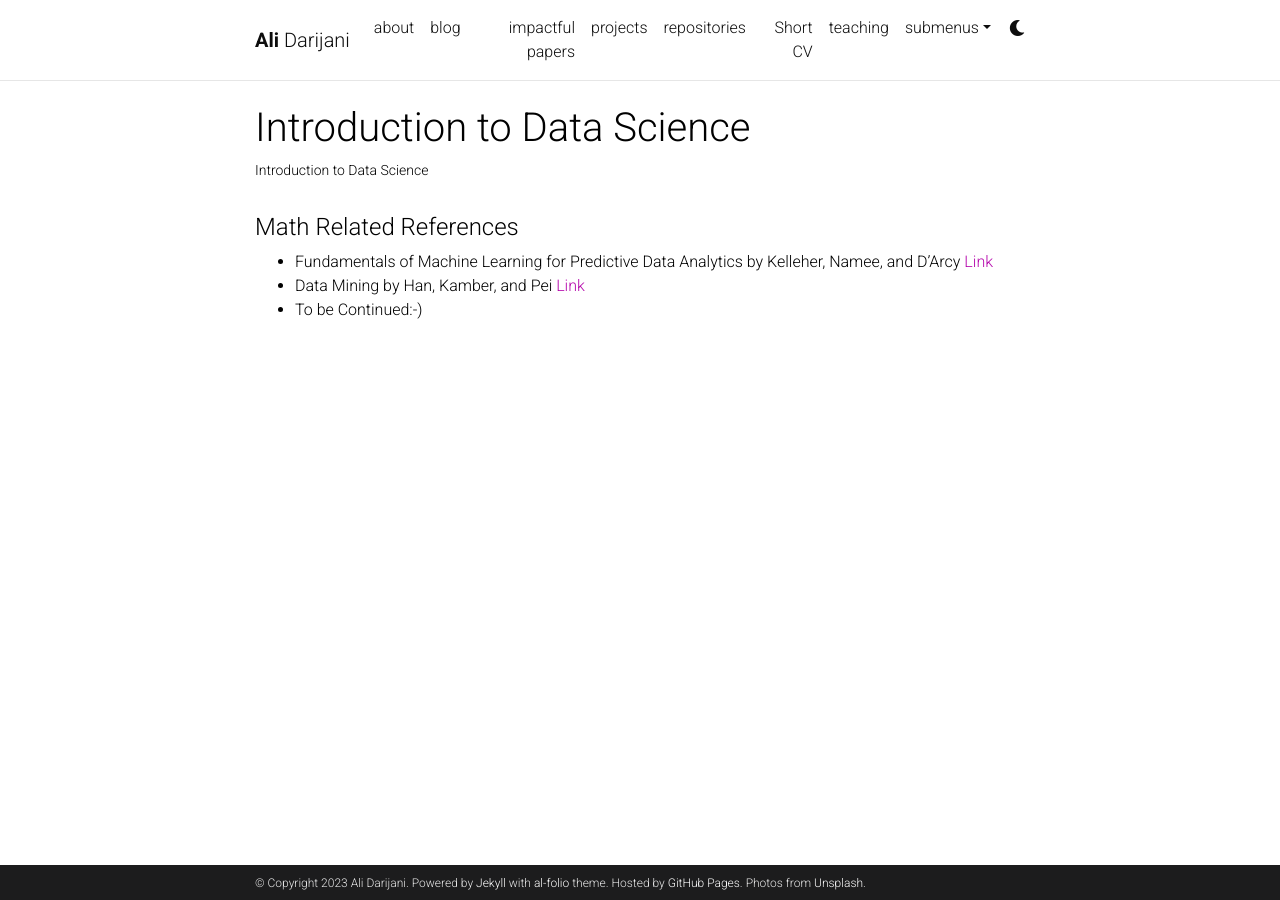
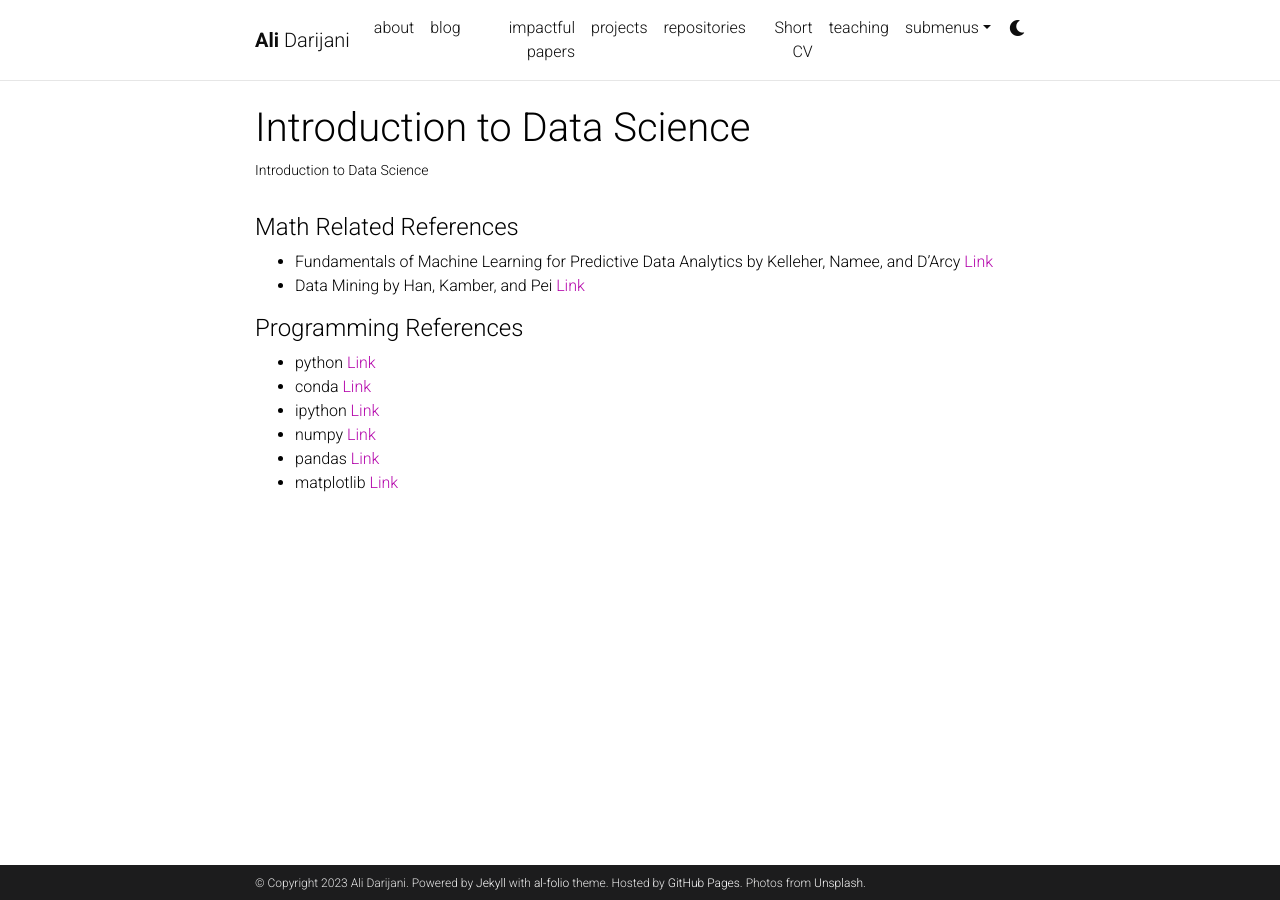
Before and after one commit to adarijani/adarijani.github.io_archived, a Jekyll site: the page built from _projects/introduction_to_data_science.md, in a window 1280 px wide. Built offline with Jekyll 4.4.1, drawn with Linux system fonts in a browser that asks for light colours; comment, search, counter and statistics services are not loaded; a style sheet for code colours, icons or effects is not loaded.

Commit message:
Update introduction_to_data_science.md

```diff
--- a/_projects/introduction_to_data_science.md
+++ b/_projects/introduction_to_data_science.md
@@ -11,4 +11,13 @@ category: teaching
 
 * Fundamentals of Machine Learning for Predictive Data Analytics by Kelleher, Namee, and D’Arcy [Link](https://mitpress.mit.edu/9780262029445/fundamentals-of-machine-learning-for-predictive-data-analytics/)
 * Data Mining by Han, Kamber, and Pei [Link](https://www.sciencedirect.com/book/9780123814791/data-mining-concepts-and-techniques)
-* To be Continued:-)
+
+
+#### Programming References
+
+* python [Link](https://www.python.org/)
+* conda [Link](https://docs.conda.io/en/latest/)
+* ipython [Link](https://ipython.org/)
+* numpy [Link](https://numpy.org/)
+* pandas [Link](https://pandas.pydata.org/)
+* matplotlib [Link](https://matplotlib.org/)
```
